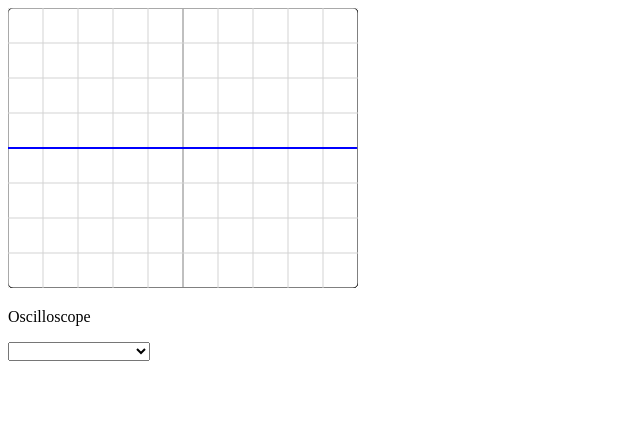
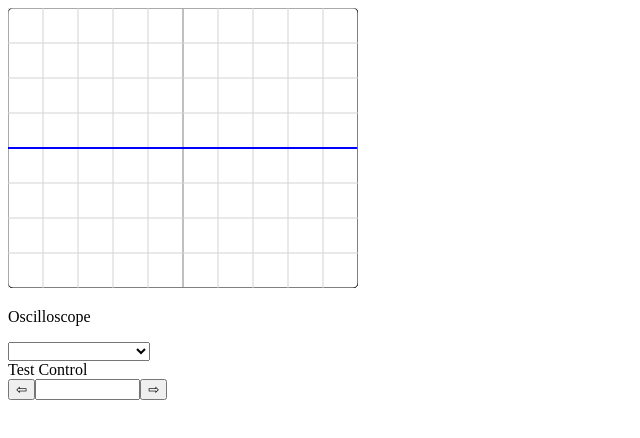
Before and after one commit to jaredellison/react-tone-scope, a React app: page / in a window 1280 px wide. Shown: the top 438 px of the page, without its empty margins (0-640 px from the left). Built offline with nearby package versions, Linux system fonts and the light colour scheme; the HTML template or start-up script is replaced by a standard one.

Commit message:
Create control component

```diff
--- /dev/null
+++ b/client/src/components/Control.jsx
@@ -0,0 +1,17 @@
+import React from 'react';
+
+const Control = ({ setterFunction, id, label, upperLimit, lowerLimit, initialValue, step }) => {
+  step = step || 1;
+  return (
+    <div className="control-container">
+      <label htmlFor={id}>{label}</label>
+      <div className="control-input-container">
+      <button>⇦</button>
+      <input type="text" id={id}  minLength="4" maxLength="8" size="10" value={initialValue}></input>
+      <button>⇨</button>
+      </div>
+    </div>
+  );
+};
+
+export default Control;
--- a/client/src/components/Oscilloscope.jsx
+++ b/client/src/components/Oscilloscope.jsx
@@ -1,5 +1,7 @@
 import React from 'react';
 import Tone from 'tone';
+
+import Control from './Control.jsx';
 
 const MAX_SAMPLES = 2 ** 14;
 const SAMPLE_RATE = 44100;
@@ -113,6 +115,14 @@ class Oscilloscope extends React.Component {
               </option>
             ))}
           </select>
+          <Control
+          setterFunction={() => {}}
+          id="testControl"
+          label="Test Control"
+          upperLimit={0}
+          lowerLimit={100}
+          step={1}
+          />
         </div>
       </div>
     );
```
